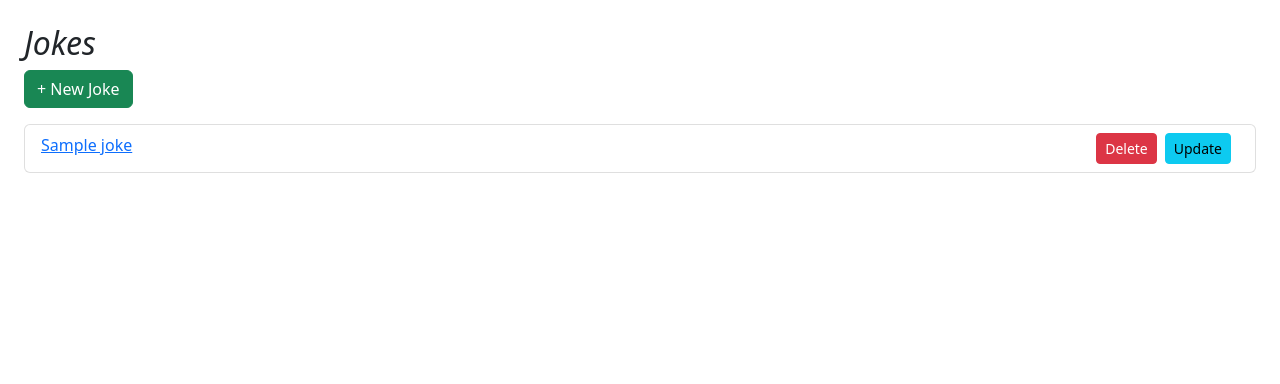
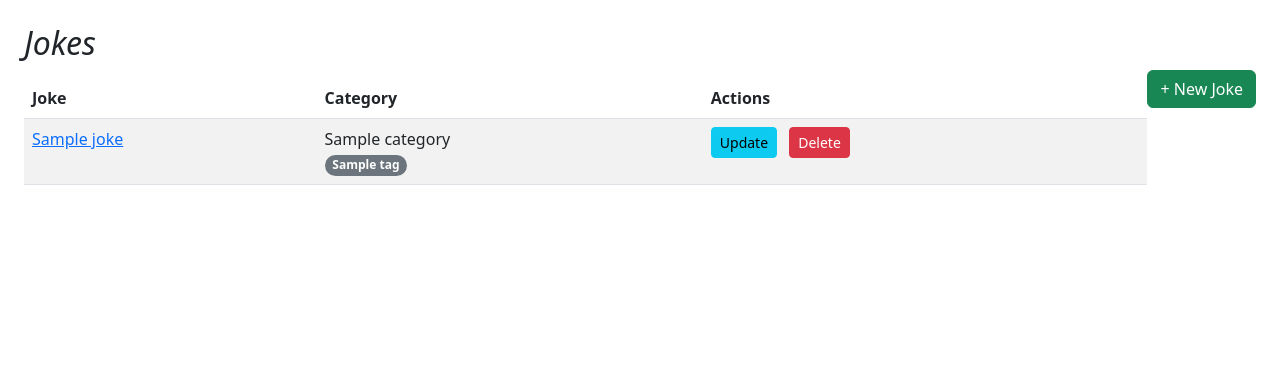
Before and after one commit to cindyoffley-beep/djangojokes.com, a Django app: template templates/jokes/joke_list.html in a window 1280 px wide. Shown: the part 65-449 px from the top of the page. Run offline with Django 4.2, Linux system fonts and the light colour scheme; the template is opened without the code that fills it: most values are stand-ins (such as "Sample title", 1, 10 or a date in 2020); parts of the project's set-up code (start-up, migrations or seed data) failed here and were passed over; some libraries are stand-ins or nearby versions.

Commit message:
Updated joke templates for categories and tags

```diff
--- a/templates/jokes/joke_list.html
+++ b/templates/jokes/joke_list.html
@@ -6,22 +6,43 @@
   <h2>Jokes</h2>
 
   <p>
-    <a class="btn btn-success" href="{% url 'jokes:create' %}">
+    <a class="btn btn-success float-end" href="{% url 'jokes:create' %}">
       + New Joke
     </a>
   </p>
 
-  <ul class="list-group">
-    {% for joke in joke_list %}
-      <li class="list-group-item">
-        <a href="{{ joke.get_absolute_url }}">{{ joke.question }}</a>
-
-        <a href="{% url 'jokes:update' joke.slug %}"
-          class="btn btn-info btn-sm float-end me-2">Update</a>
-
-        <a href="{% url 'jokes:delete' joke.slug %}"
-          class="btn btn-danger btn-sm float-end me-2">Delete</a>
-      </li>
-    {% endfor %}
-  </ul>
+  <div class="table-responsive">
+    <table class="table table-striped" style="min-width: 500px">
+      <thead>
+        <tr>
+          <th>Joke</th>
+          <th>Category</th>
+          <th>Actions</th>
+        </tr>
+      </thead>
+      <tbody>
+        {% for joke in joke_list %}
+          <tr>
+            <td>
+              <a href="{{ joke.get_absolute_url }}">{{ joke.question }}</a>
+            </td>
+            <td>
+              {{ joke.category.category }}<br>
+              {% for tag in joke.tags.all %}
+                <span class="badge rounded-pill bg-secondary">
+                  {{ tag.tag }}
+                </span>
+              {% endfor %}
+            </td>
+            <td>
+              <a href="{% url 'jokes:update' joke.slug %}"
+                class="btn btn-info btn-sm me-2">Update</a>
+              <a href="{% url 'jokes:delete' joke.slug %}"
+                class="btn btn-danger btn-sm me-2">Delete</a>
+            </td>
+          </tr>
+        {% endfor %}
+      </tbody>
+    </table>
+  </div>
 {% endblock %}
```
Also changed, not shown: templates/jokes/joke_detail.html (+14 -0 lines).
